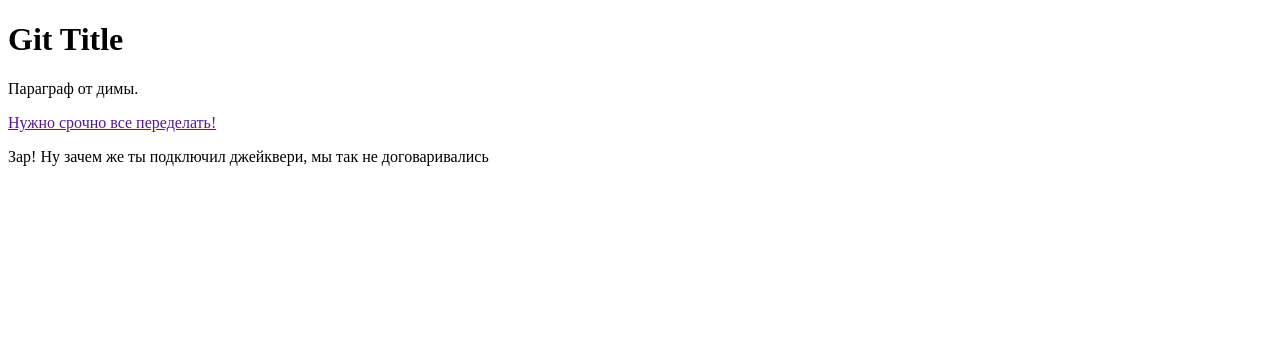
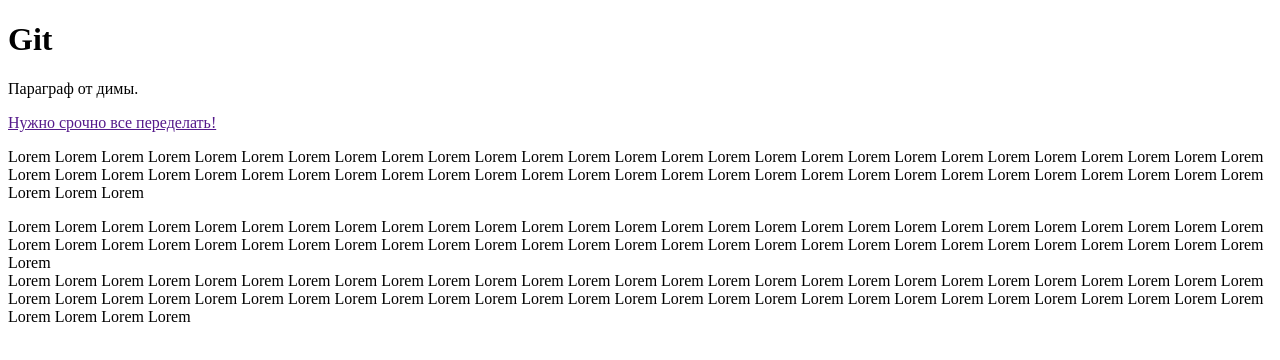
Before and after one commit to boramirovingian/git, a website: page app/index.html in a window 1280 px wide. Drawn offline with nearby package versions, Linux system fonts and the light colour scheme.

Commit message:
eto novaya versiya nashego saita

```diff
--- a/app/index.html
+++ b/app/index.html
@@ -5,10 +5,15 @@
     <title>GIT Разработка</title>
 </head>
 <body>
-    <h1>Git Title</h1>
+    <h1>Git</h1>
+
     <p>Параграф от димы.</p>
     <a href="">Нужно срочно все переделать!</a>
-    <p>Зар! Ну зачем же ты подключил джейквери, мы так не договаривались</p>
+    <p>Lorem Lorem Lorem Lorem Lorem Lorem Lorem Lorem Lorem Lorem Lorem Lorem Lorem Lorem Lorem Lorem Lorem Lorem Lorem Lorem Lorem Lorem Lorem Lorem Lorem Lorem Lorem Lorem Lorem Lorem Lorem Lorem Lorem Lorem Lorem Lorem Lorem Lorem Lorem Lorem Lorem Lorem Lorem Lorem Lorem Lorem Lorem Lorem Lorem Lorem Lorem Lorem Lorem Lorem Lorem Lorem Lorem </p>
+    <div class="row">
+        <div class="col-xs-6">Lorem Lorem Lorem Lorem Lorem Lorem Lorem Lorem Lorem Lorem Lorem Lorem Lorem Lorem Lorem Lorem Lorem Lorem Lorem Lorem Lorem Lorem Lorem Lorem Lorem Lorem Lorem Lorem Lorem Lorem Lorem Lorem Lorem Lorem Lorem Lorem Lorem Lorem Lorem Lorem Lorem Lorem Lorem Lorem Lorem Lorem Lorem Lorem Lorem Lorem Lorem Lorem Lorem Lorem Lorem </div>
+        <div class="col-xs-6">Lorem Lorem Lorem Lorem Lorem Lorem Lorem Lorem Lorem Lorem Lorem Lorem Lorem Lorem Lorem Lorem Lorem Lorem Lorem Lorem Lorem Lorem Lorem Lorem Lorem Lorem Lorem Lorem Lorem Lorem Lorem Lorem Lorem Lorem Lorem Lorem Lorem Lorem Lorem Lorem Lorem Lorem Lorem Lorem Lorem Lorem Lorem Lorem Lorem Lorem Lorem Lorem Lorem Lorem Lorem Lorem Lorem Lorem </div>
+    </div>
     <script src="/bower_components/jquery/dist/jquery.min.js"></script>
 </body>
 </html>
```
